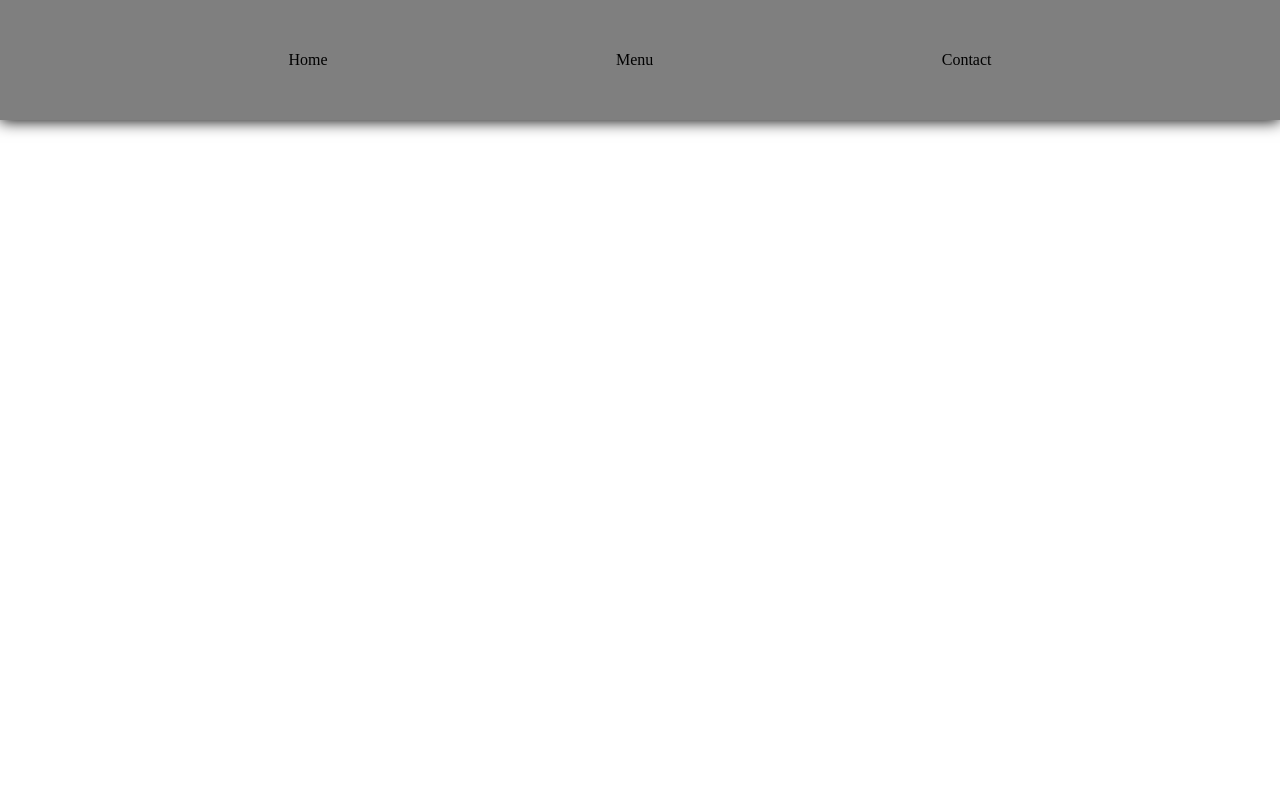
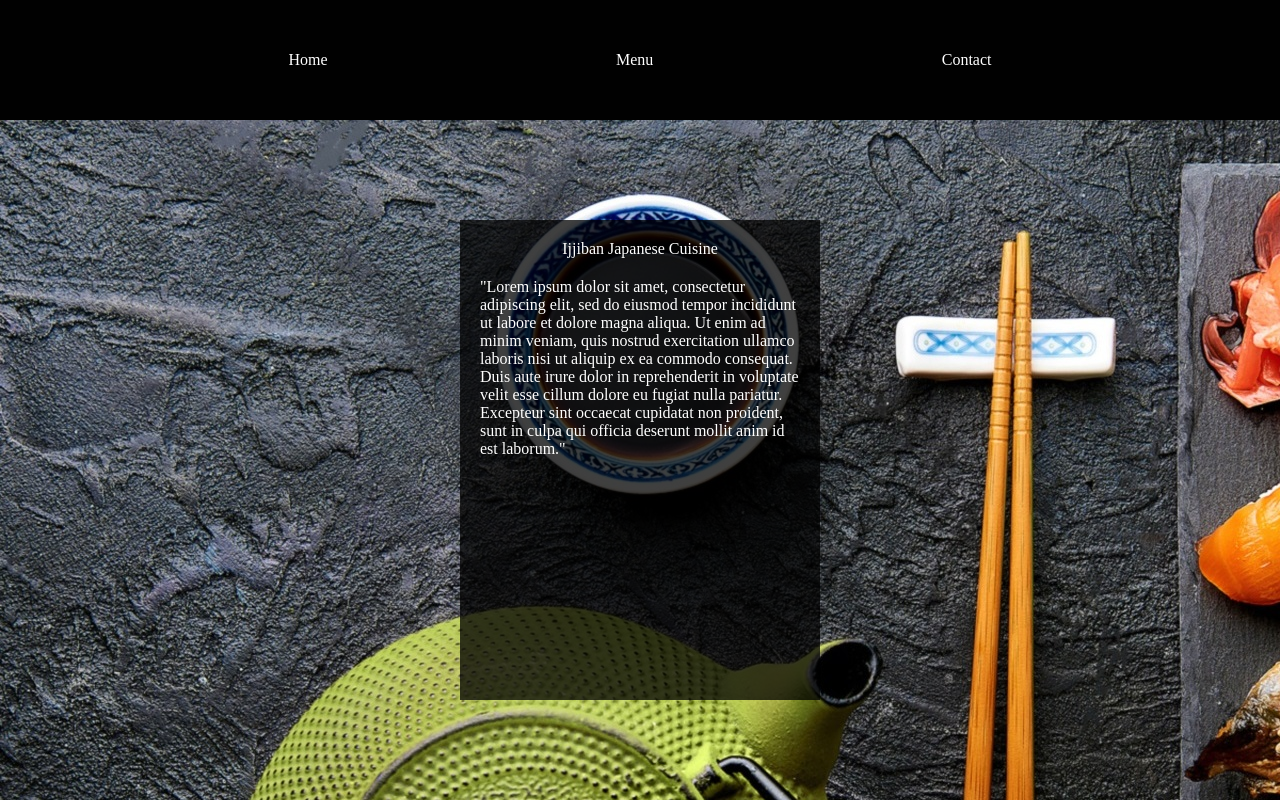
Before and after one commit to ghfinatti/restaurant-page, a website built with webpack: page dist/index.html in a window 1280 px wide. Built offline with nearby package versions, Linux system fonts and the light colour scheme.

Commit message:
first home page

```diff
--- a/dist/index.html
+++ b/dist/index.html
@@ -8,10 +8,16 @@
     </head>
     <body>
         <div id="content">
-            <div id="header">
+            <div id="nav-bar">
                 <div id="home">Home</div>
                 <div id="menu">Menu</div>
                 <div id="contact">Contact</div>
+            </div>
+            <div id="content-container">
+                <div id="content-child">
+                    <div id="restaurant-name">Ijjiban Japanese Cuisine</div>
+                    <div id="restaurant-about">"Lorem ipsum dolor sit amet, consectetur adipiscing elit, sed do eiusmod tempor incididunt ut labore et dolore magna aliqua. Ut enim ad minim veniam, quis nostrud exercitation ullamco laboris nisi ut aliquip ex ea commodo consequat. Duis aute irure dolor in reprehenderit in voluptate velit esse cillum dolore eu fugiat nulla pariatur. Excepteur sint occaecat cupidatat non proident, sunt in culpa qui officia deserunt mollit anim id est laborum."</div>
+                </div>
             </div>
         </div>
     </body>
--- a/dist/styles.css
+++ b/dist/styles.css
@@ -12,13 +12,49 @@ body{
     margin: 0px;
 }
 
-#header{
+#nav-bar{
     display: flex;
     flex-direction: row;
-    justify-content:space-evenly;
+    justify-content: space-evenly;
     width: 100%;
-    background-color: rgba(1,1,1,0.5);
+    background-color: rgba(1,1,1);
+    color: white;
     height: 15vh;
     box-shadow: 0px 1px 15px black;
     align-items: center;
 }
+
+#content-container{
+    display:flex;
+    justify-content: center;
+    align-items: center;
+    height: 85vh;
+    width: auto;
+    background-image: url('/src/images/page-background.jpg');
+    background-size: auto;
+}
+
+#content-child{
+    display: flex;
+    flex-direction: column;
+    align-items: center;
+    height: 60vh;
+    min-height: 300px;
+    min-width: 200px;
+    width: 45vh;
+    background-color: rgba(1,1,1,0.75);
+}
+
+#restaurant-name{
+    width:fit-content;
+    margin: 20px;
+    color:white;
+    height: fit-content;
+}
+
+#restaurant-about{
+    width: fit-content;
+    color: white;
+    margin-left: 20px;
+    margin-right: 20px;
+}
```
Also changed, not shown: src/images/page-background.jpg (added).
